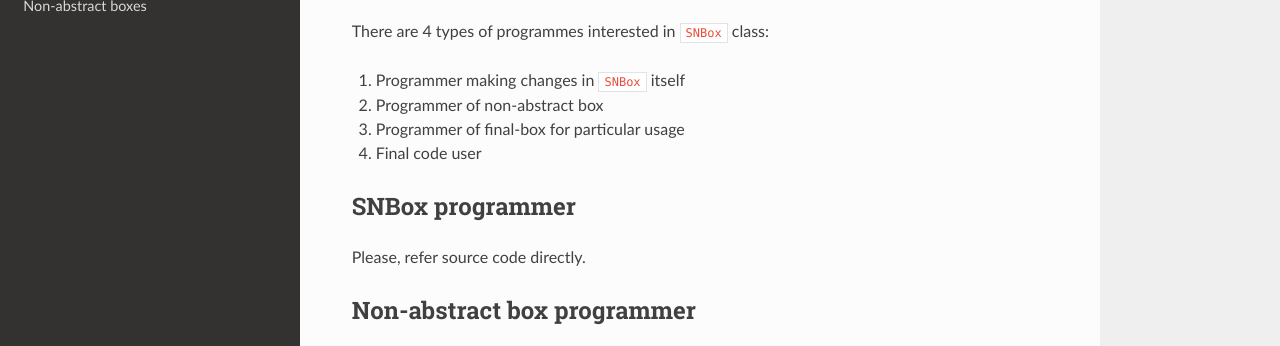
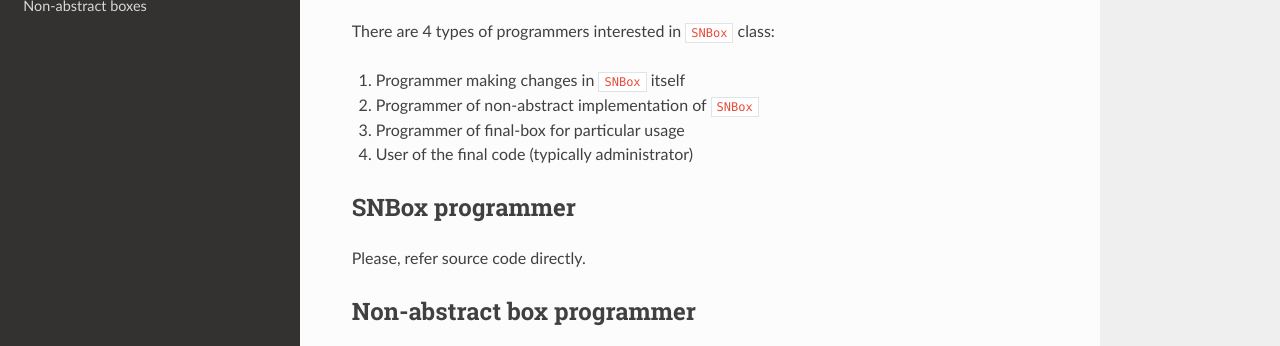
Before and after one commit to turris-cz/sentinel-sn, a Sphinx documentation site: the page built from docs/snbox.rst, in a window 1280 px wide and 900 px high, cut to the strip 264-610 px from the top of the window. Built offline with Sphinx 7.4.7 and the Read the Docs theme 2.0.0, drawn with Linux system fonts in a browser that asks for light colours; pages that are not in the unit, such as notebooks, are missing from menus.

Commit message:
Documentation improvements based on review from Michal Mladek

```diff
--- a/docs/non_abstract_boxes.rst
+++ b/docs/non_abstract_boxes.rst
@@ -3,9 +3,9 @@ Non-abstract boxes
 
 **Terminology** for boxes:
 
-* **in-out** box - box receives message, processes message and sends (typically modified/enriched) message.
-* **out-only** box - box doesn't have sentinel input, but generates messages by another mechanism - from redis/DB/etc.
-* **in-only** box - box receives message and doesn't propagate it - it stores it to DB or something else.
+* **in-out** box - box receives messages, processes messages and sends (typically modified/enriched) them out.
+* **out-only** box - box doesn't receive messages, but generates messages by another mechanism - from redis/DB/etc.
+* **in-only** box - box only receives messages and stores them to DB or something elsewhere.
 
 
 SNPipelineBox
--- a/docs/snbox.rst
+++ b/docs/snbox.rst
@@ -8,12 +8,12 @@ SNBox class
 .. autoclass:: sn.msgloop.SNBox
 
 
-There are 4 types of programmes interested in ``SNBox`` class:
+There are 4 types of programmers interested in ``SNBox`` class:
 
 #. Programmer making changes in ``SNBox`` itself
-#. Programmer of non-abstract box
+#. Programmer of non-abstract implementation of ``SNBox``
 #. Programmer of final-box for particular usage
-#. Final code user
+#. User of the final code (typically administrator)
 
 SNBox programmer
 ----------------
```
Also changed, not shown: other parts of docs/snbox.rst (+2 -2 lines), 1 other file.
